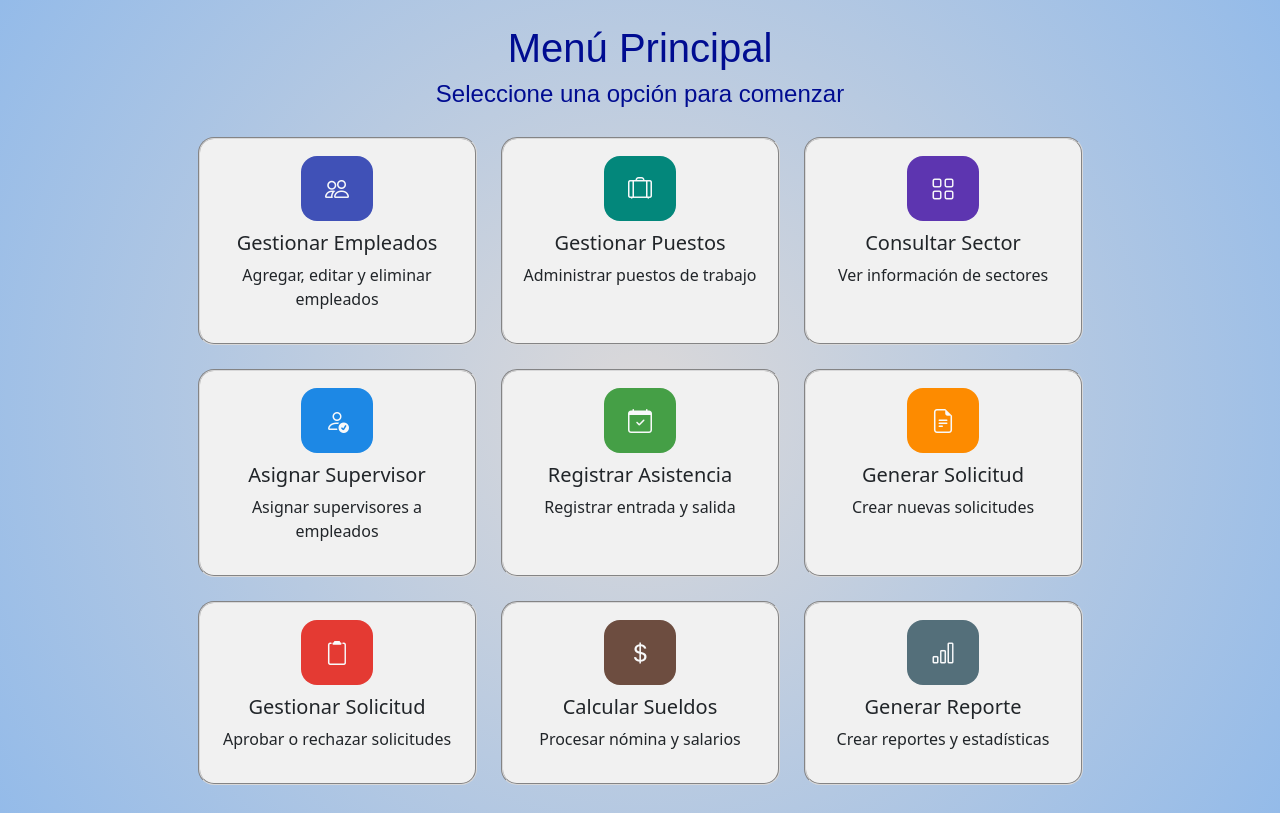
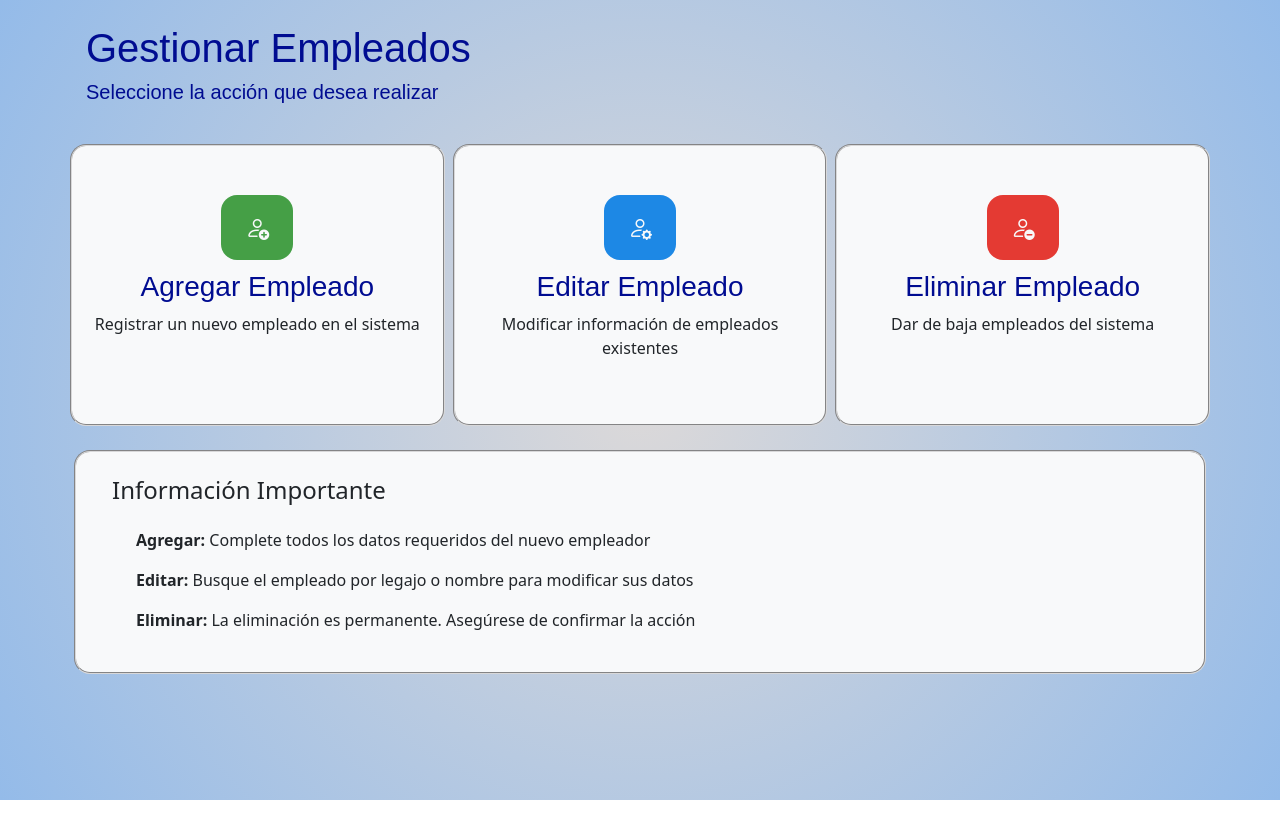
Before and after one commit to LuuRuiz17/GestionDePersonal-AdR-TFI, a React (Vite) app: page / in a window 1280 px wide. Built offline with nearby package versions, Linux system fonts and the light colour scheme; a web font is replaced by a local one.

Commit message:
Agregué los títulos y los iconos para cada acción

```diff
--- a/src/App.jsx
+++ b/src/App.jsx
@@ -1,15 +1,15 @@
-import './App.css'
-import 'bootstrap/dist/css/bootstrap.min.css';
-import LoginEmpleados from './components/pages/LoginEmpleados';
-import MenuPrincipal from './components/pages/MenuPrincipal';
-import GestionarEmpleados from './components/pages/GestionarEmpleados';
+import "./App.css";
+import "bootstrap/dist/css/bootstrap.min.css";
+import LoginEmpleados from "./components/pages/LoginEmpleados";
+import MenuPrincipal from "./components/pages/MenuPrincipal";
+import GestionarEmpleados from "./components/pages/GestionarEmpleados";
 function App() {
-
   return (
     <>
-      <MenuPrincipal></MenuPrincipal>
+      {/* <MenuPrincipal /> */}
+      <GestionarEmpleados />
     </>
-  )
+  );
 }
 
-export default App
+export default App;
--- a/src/components/pages/GestionarEmpleados.jsx
+++ b/src/components/pages/GestionarEmpleados.jsx
@@ -3,21 +3,82 @@ import { Card, Row, Col, Container } from "react-bootstrap";
 const GestionarEmpleados = () => {
   return (
     <>
-      <Container className="my-auto">
+      <Container className="my-4 px-3">
         <h1 className="titulo">Gestionar Empleados</h1>
         <h5 className="titulo">Seleccione la acción que desea realizar</h5>
-        <Row className="d-flex justify-content-center flex-nowrap mt-4">
-          <Col className="bg-dark me-2 rounded-3">
-            <h3 className="text-info">Agregar Empleado</h3>
-            <p>Registrar un nuevo empleado en el sistema</p>
+
+        <Row className="justify-content-center mt-4 g-3 flex-nowrap">
+          <Col
+            xs={12}
+            sm={4}
+            md={4}
+            lg={4}
+            className="bg-light px-3 py-5 rounded-4 cardMenu me-2"
+          >
+            <div className="my-3 text-center mb-4">
+              <i
+                className="bi bi-person-add fs-4 text-light py-3 px-4 rounded-4"
+                style={{ backgroundColor: "#459F46" }}
+              ></i>
+            </div>
+            <h3 className="titulo text-center">Agregar Empleado</h3>
+            <p className="text-center">
+              Registrar un nuevo empleado en el sistema
+            </p>
           </Col>
-          <Col className="bg-dark me-2 rounded-3">
-            <h3 className="text-info titulo">Editar Empleado</h3>
-            <p>Modificar información de empleados existentes</p>
+
+          <Col
+            xs={12}
+            sm={4}
+            md={4}
+            lg={4}
+            className="bg-light px-3 py-5 rounded-4 cardMenu me-2"
+          >
+            <div className="my-3 text-center mb-4">
+              <i
+                className="bi bi-person-gear fs-4 text-light py-3 px-4 rounded-4"
+                style={{ backgroundColor: "#1D88E5" }}
+              ></i>
+            </div>
+            <h3 className="titulo text-center">Editar Empleado</h3>
+            <p className="text-center">
+              Modificar información de empleados existentes
+            </p>
           </Col>
-          <Col className="bg-dark rounded-3">
-            <h3 className="text-info">Eliminar Empleado</h3>
-            <p>Dar de baja empleados del sistema</p>
+
+          <Col
+            xs={12}
+            sm={4}
+            md={4}
+            lg={4}
+            className="bg-light px-3 py-5 rounded-4 cardMenu"
+          >
+            <div className="my-3 text-center mb-4">
+              <i
+                className="bi bi-person-dash fs-4 text-light py-3 px-4 rounded-4"
+                style={{ backgroundColor: "#E43A33" }}
+              ></i>
+            </div>
+            <h3 className="titulo text-center">Eliminar Empleado</h3>
+            <p className="text-center">Dar de baja empleados del sistema</p>
+          </Col>
+        </Row>
+
+        <Row className="mb-3 p-4 bg-light rounded-4 cardMenu mt-4">
+          <Col>
+            <h4 className="mb-4">Información Importante</h4>
+            <p className="ms-4">
+              <b>Agregar:</b> Complete todos los datos requeridos del nuevo
+              empleador
+            </p>
+            <p className="ms-4">
+              <b>Editar:</b> Busque el empleado por legajo o nombre para
+              modificar sus datos
+            </p>
+            <p className="ms-4">
+              <b>Eliminar:</b> La eliminación es permanente. Asegúrese de
+              confirmar la acción
+            </p>
           </Col>
         </Row>
       </Container>
```
